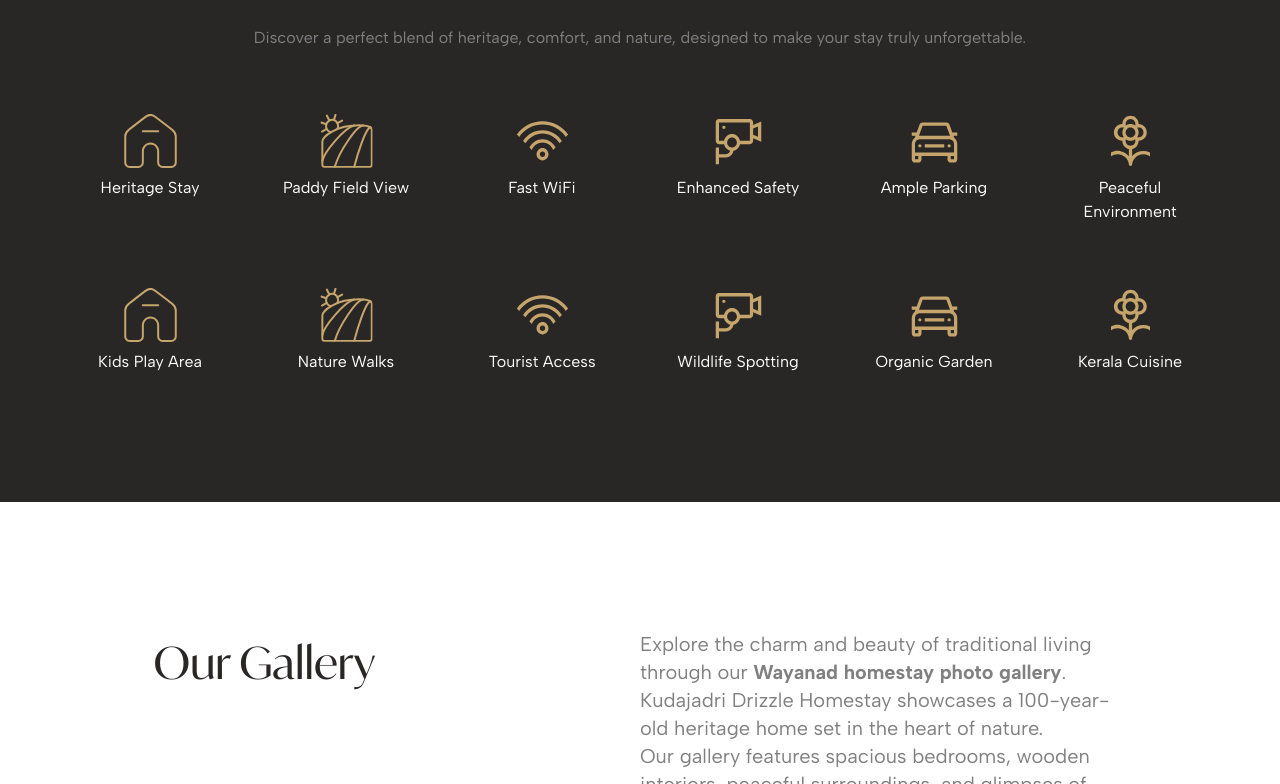
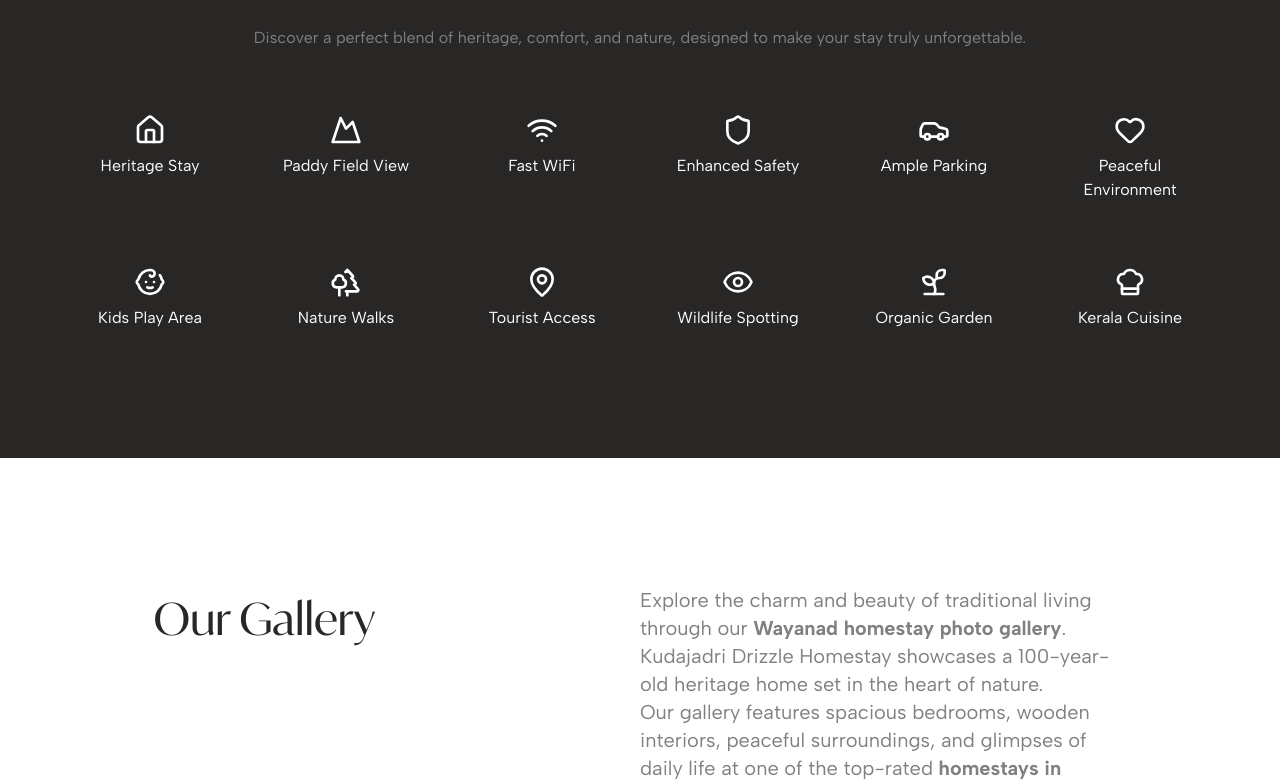
Before and after one commit to kudajadridrizzle/kudajadri.website, a React (Vite) app: page / in a window 1280 px wide. Shown: the part 4576-5360 px from the top of the page. Built offline with nearby package versions, Linux system fonts and the light colour scheme; no server answers.

Commit message:
fix: amenties section

```diff
--- a/package.json
+++ b/package.json
@@ -16,6 +16,7 @@
     "@radix-ui/react-icons": "^1.3.2",
     "framer-motion": "^11.18.1",
     "front-matter": "^4.0.2",
+    "lucide-react": "^0.536.0",
     "marked": "^15.0.12",
     "react": "^18.3.1",
     "react-dom": "^18.3.1",
--- a/src/components/Home/Home.tsx
+++ b/src/components/Home/Home.tsx
@@ -13,6 +13,10 @@ import { Helmet } from 'react-helmet-async';
 import fm from 'front-matter';
 import homeFaqRaw from '../../File/homefaqs.md?raw';
 import FaqList from '../FaqComponent/FaqList';
+import { ContentSection } from '../shared';
+import heritage1 from '../../assets/heritage1.jpg';
+import nature1 from '../../assets/nature1.jpg';
+import roomOne from '../../assets/roomOne.jpg';
 
 // Define the shape of FAQ frontmatter
 interface FaqFrontMatterAttributes {
@@ -29,6 +33,16 @@ const Home = () => {
     title: parsedFaq.attributes.title || 'Frequently Asked Questions',
     faqs: parsedFaq.attributes.faqs || [],
   };
+
+  // Sample content for the ContentSection
+  const contentItems = [
+    {
+      image: heritage1,
+      title: "Heritage Homestay Experience",
+      paragraph: "Step into a world of timeless elegance at Kudajadri Homestay, where every corner tells a story of our rich heritage. Our 100-year-old property has been lovingly preserved to offer you an authentic experience that combines the charm of yesteryears with modern comforts. The traditional architecture, antique furnishings, and warm hospitality create an atmosphere that transports you to a bygone era while ensuring your stay is nothing short of luxurious. Our heritage rooms are thoughtfully designed to maintain the original character while providing all the amenities you need for a comfortable stay. Experience the perfect blend of history and hospitality as you immerse yourself in the cultural richness of our homestay.",
+      imageAlt: "Heritage homestay exterior"
+    }
+  ];
 
   return (
     <div>
@@ -93,6 +107,10 @@ const Home = () => {
       <ReviewSession />
       <LocationImage />
       <Direction />
+      <ContentSection
+        title="Discover Our Homestay"
+        items={contentItems}
+      />
       <FaqList {...content} />
 
       <Footer />
--- a/src/components/Home/components/Amenities.tsx
+++ b/src/components/Home/components/Amenities.tsx
@@ -1,9 +1,17 @@
-import HeritageStay from '../../../assets/HeritageStay.svg';
-import PaddyFieldView from '../../../assets/PaddyFieldView.svg';
-import FastWifi from '../../../assets/FastWiFi.svg';
-import EnhancedSafety from '../../../assets/EnhancedSafety.svg';
-import AmpleParking from '../../../assets/AmpleParking.svg';
-import PeacefulEnvironment from '../../../assets/PeacefulEnvironment.svg';
+import {
+  Baby,
+  Trees,
+  MapPin,
+  Eye,
+  Sprout,
+  ChefHat,
+  Home,
+  Mountain,
+  Wifi,
+  Shield,
+  Car,
+  Heart
+} from 'lucide-react';
 
 const Amenities = () => {
   return (
@@ -26,23 +34,20 @@ const Amenities = () => {
         </div>
 
         <div className="flex flex-wrap sm:gap-14 mobile:gap-5 justify-center">
-          <AmititiesLogo logo={HeritageStay} title="Heritage Stay" />
-          <AmititiesLogo logo={PaddyFieldView} title="Paddy Field View" />
-          <AmititiesLogo logo={FastWifi} title="Fast WiFi" />
-          <AmititiesLogo logo={EnhancedSafety} title="Enhanced Safety" />
-          <AmititiesLogo logo={AmpleParking} title="Ample Parking" />
-          <AmititiesLogo
-            logo={PeacefulEnvironment}
-            title="Peaceful Environment"
-          />
+          <AmenityIcon Icon={Home} title="Heritage Stay" />
+          <AmenityIcon Icon={Mountain} title="Paddy Field View" />
+          <AmenityIcon Icon={Wifi} title="Fast WiFi" />
+          <AmenityIcon Icon={Shield} title="Enhanced Safety" />
+          <AmenityIcon Icon={Car} title="Ample Parking" />
+          <AmenityIcon Icon={Heart} title="Peaceful Environment" />
         </div>
         <div className="flex flex-wrap sm:gap-14 mobile:gap-5 justify-center">
-          <AmititiesLogo logo={HeritageStay} title="Kids Play Area" />
-          <AmititiesLogo logo={PaddyFieldView} title="Nature Walks" />
-          <AmititiesLogo logo={FastWifi} title="Tourist Access" />
-          <AmititiesLogo logo={EnhancedSafety} title="Wildlife Spotting" />
-          <AmititiesLogo logo={AmpleParking} title="Organic Garden" />
-          <AmititiesLogo logo={PeacefulEnvironment} title="Kerala Cuisine" />
+          <AmenityIcon Icon={Baby} title="Kids Play Area" />
+          <AmenityIcon Icon={Trees} title="Nature Walks" />
+          <AmenityIcon Icon={MapPin} title="Tourist Access" />
+          <AmenityIcon Icon={Eye} title="Wildlife Spotting" />
+          <AmenityIcon Icon={Sprout} title="Organic Garden" />
+          <AmenityIcon Icon={ChefHat} title="Kerala Cuisine" />
         </div>
       </div>
     </div>
@@ -51,11 +56,11 @@ const Amenities = () => {
 
 export default Amenities;
 
-const AmititiesLogo = ({ logo, title }: { logo: string; title: string }) => {
+const AmenityIcon = ({ Icon, title }: { Icon: React.ComponentType<{ className?: string }>; title: string }) => {
   return (
     <div className="flex flex-col gap-2 items-center mobile:py-7 sm:py-0 mobile:w-[140px]">
-      <div>
-        <img src={logo} alt="" />
+      <div className="text-white">
+        <Icon className="w-8 h-8" />
       </div>
       <p className="text-[#FFF] text-base font-albertSans text-center">
         {title}
--- /dev/null
+++ b/src/components/shared/ContentCard.tsx
@@ -0,0 +1,59 @@
+import { useState } from 'react';
+
+interface ContentCardProps {
+  image: string;
+  title: string;
+  paragraph: string;
+  imageAlt?: string;
+  className?: string;
+}
+
+export const ContentCard = ({
+  image,
+  title,
+  paragraph,
+  imageAlt = "Content image",
+  className = ""
+}: ContentCardProps) => {
+  const [isExpanded, setIsExpanded] = useState(false);
+
+  // Count words in paragraph - more accurate counting
+  const wordCount = paragraph.trim().split(/\s+/).filter(word => word.length > 0).length;
+  const shouldShowReadMore = wordCount > 100;
+
+  // Truncate paragraph if not expanded and over 100 words
+  const displayText = shouldShowReadMore && !isExpanded
+    ? paragraph.trim().split(/\s+/).slice(0, 100).join(' ') + '...'
+    : paragraph;
+
+  return (
+    <div className={`flex sm:flex-row mobile:flex-col gap-8 items-center ${className}`}>
+      {/* Image Section */}
+      <div className="sm:w-1/2 mobile:w-full">
+        <img
+          src={image}
+          alt={imageAlt}
+          className="w-full h-[300px] object-cover rounded-lg shadow-lg"
+        />
+      </div>
+
+      {/* Content Section */}
+      <div className="sm:w-1/2 mobile:w-full flex flex-col gap-4">
+        <h2 className="text-2xl font-ivy text-primary font-semibold">
+          {title}
+        </h2>
+        <p className="text-gray-700 font-albertSans leading-relaxed">
+          {displayText}
+        </p>
+        {shouldShowReadMore && (
+          <button
+            onClick={() => setIsExpanded(!isExpanded)}
+            className="text-primary font-albertSans font-medium hover:text-primary/80 transition-colors self-start"
+          >
+            {isExpanded ? 'Read less' : 'Read more'}
+          </button>
+        )}
+      </div>
+    </div>
+  );
+};
--- /dev/null
+++ b/src/components/shared/ContentSection.tsx
@@ -0,0 +1,44 @@
+import { ContentCard } from './ContentCard';
+
+interface ContentItem {
+  image: string;
+  title: string;
+  paragraph: string;
+  imageAlt?: string;
+}
+
+interface ContentSectionProps {
+  title?: string;
+  items: ContentItem[];
+  className?: string;
+}
+
+export const ContentSection = ({
+  title,
+  items,
+  className = ""
+}: ContentSectionProps) => {
+  return (
+    <div className={`sm:px-[12%] sm:py-24 mobile:px-4 mobile:py-14 large:px-[18%] ${className}`}>
+      {title && (
+        <div className="text-center mb-16">
+          <h1 className="text-primary font-ivy sm:text-[44px] mobile:text-[32px]">
+            {title}
+          </h1>
+        </div>
+      )}
+
+      <div className="flex flex-col gap-16">
+        {items.map((item, index) => (
+          <ContentCard
+            key={index}
+            image={item.image}
+            title={item.title}
+            paragraph={item.paragraph}
+            imageAlt={item.imageAlt}
+          />
+        ))}
+      </div>
+    </div>
+  );
+};
--- /dev/null
+++ b/src/components/shared/index.ts
@@ -0,0 +1,2 @@
+export { ContentCard } from './ContentCard';
+export { ContentSection } from './ContentSection';
```
Also changed, not shown: 1 other file (tests, documents, lock files or other folders).
